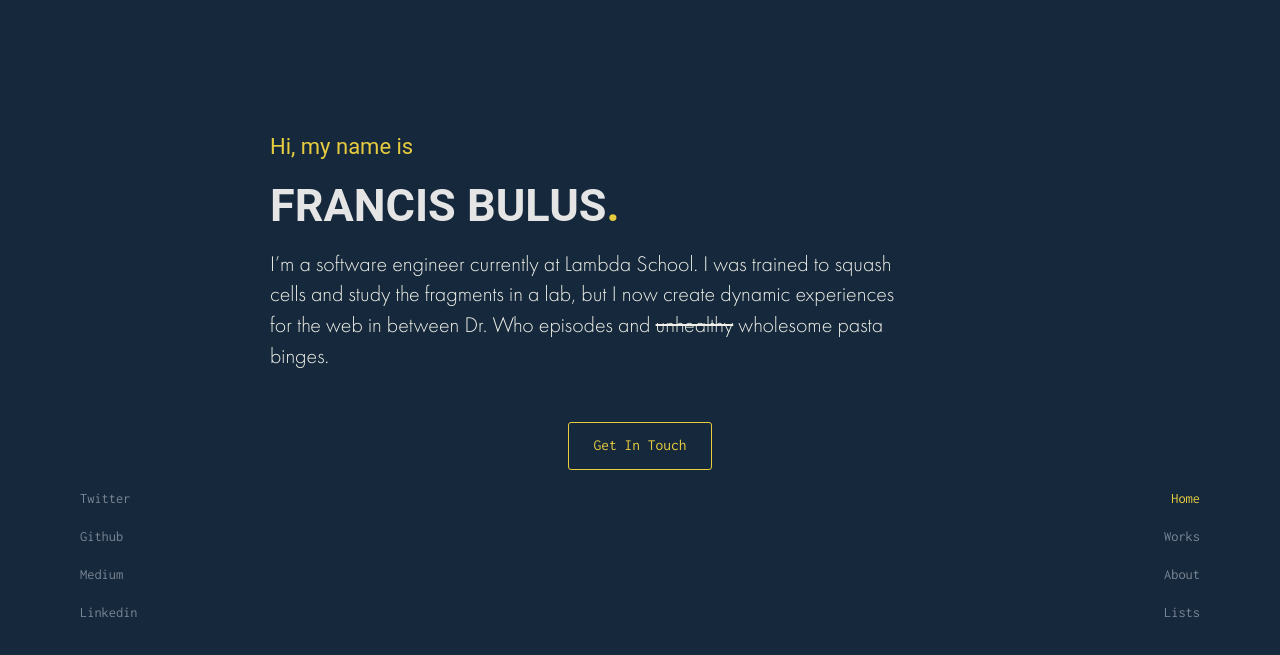
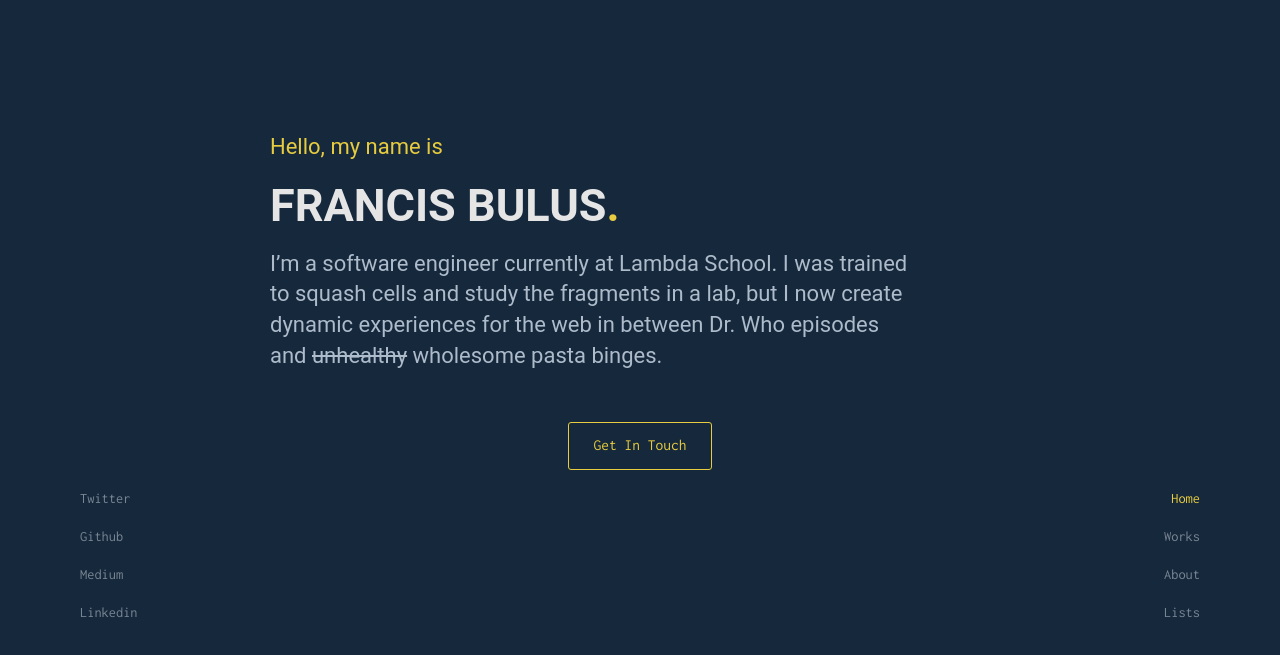
Before and after one commit to fosterferret/dovah, a Gatsby site: page / in a window 1280 px wide. Shown: the part 99-754 px from the top of the page. Built offline with nearby package versions, Linux system fonts and the light colour scheme; Gatsby itself is replaced by a stand-in of ours; a web font is replaced by a local one.

Commit message:
changed font color for intro text

```diff
--- a/content/hero/index.md
+++ b/content/hero/index.md
@@ -1,5 +1,5 @@
 ---
-title: 'Hi, my name is'
+title: 'Hello, my name is'
 el1: <h2>
 name: 'FRANCIS BULUS'
 el2: <h2/>
--- a/src/components/Hero.js
+++ b/src/components/Hero.js
@@ -58,8 +58,8 @@ const StyledDescription = styled.div`
   max-width: 650px;
   font-size: ${theme.fontSizes.s};
   font-family: ${theme.fonts.FuturaPT};
-  font-weight: 300;
-  color: #f0f2e9;
+  font-weight: 400;
+  color: #ADBBCA;
   ${media.mobile`${theme.fontSizes.xs}`};
 `
 
```
